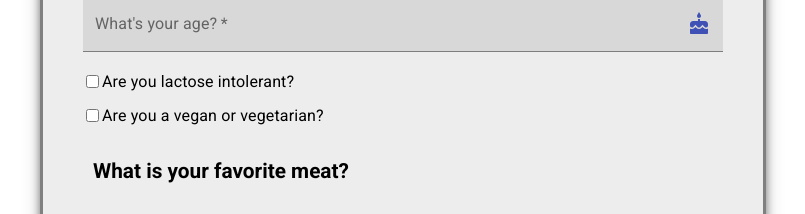
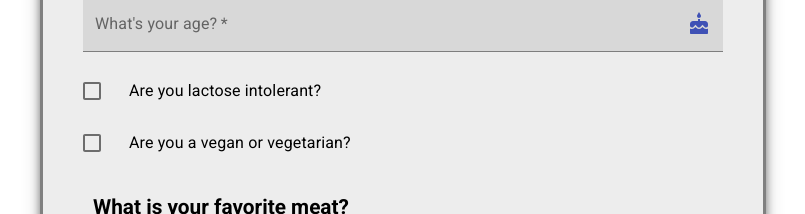
Before and after one commit to SamuelPPlab/Recipe-Explorer, a React (Create React App) app: page /preferences in a window 1280 px wide. Shown: the part 151-365 px from the top of the page, without its empty margins (237-1042 px from the left). Built offline with nearby package versions, Linux system fonts and the light colour scheme; no server answers.

Commit message:
componente checkbox refatorado.

```diff
--- a/src/components/Checkbox.jsx
+++ b/src/components/Checkbox.jsx
@@ -1,29 +1,21 @@
 import React, { useState } from "react";
-import '../css/crossOutText.css'
+import { FormControlLabel, Checkbox } from "@material-ui/core";
 
-const Checkbox = ({ text, onChange = null, startChecked = false, crossOut = false, disable = false }) => {
-  const [checked, setChecked] = useState(startChecked);
-  const classCSS = checked ? 'crossedOutText' : 'normalText';
-
-  const inputProps = {
-    id: text,
-    disabled: disable && checked,
-    type: "checkbox",
-    checked: checked,
-    onChange: ({ target }) => {
-      setChecked(!checked);
-      onChange && onChange(target.id);
-    }
-  };
+const CheckboxItem = ({ text }) => {
+  const [checked, setChecked] = useState(false);
 
   return (
-    <div>
-      <label htmlFor={text} className={ crossOut ? classCSS : ''} >
-        <input {...inputProps} />
-        {text}
-      </label>
-    </div>
+    <FormControlLabel
+      label={text}
+      control={
+        <Checkbox
+          checked={checked}
+          onChange={() => setChecked(!checked)}
+          color="primary"
+        />
+      }
+    />
   );
 }
 
-export default Checkbox;
+export default CheckboxItem;
--- a/src/pages/RecipesInProgress.jsx
+++ b/src/pages/RecipesInProgress.jsx
@@ -3,13 +3,12 @@ import { connect } from "react-redux";
 import { mapDetailsStateToProps } from "../services/mapDetailsStateToProps";
 import { ingredientAndMeasures } from "../services/ingredientAndMeasureConcatenator";
 import { getLocalStorageKey, saveCheckedItem, saveCookedDate } from "../services/localStorage";
-import { isItemChecked } from "../services/isItemChecked";
+import { Checkbox, FormControlLabel, List, ListItem, ListItemIcon } from "@material-ui/core";
 import { progressChecker } from "../services/progressChecker";
 import { Navigate } from "react-router";
 import { useLocation } from "react-router-dom";
 import MainRecipeDetails from "../components/MainRecipeDetails";
 import useLoadDetails from "../customHooks/useLoadDetails";
-import Checkbox from "../components/Checkbox";
 import Loading from "../components/Loading";
 import Button from "../components/Button";
 import ShareMenu from "../components/ShareMenu";
@@ -55,16 +54,6 @@ const RecipesInProgress = ({ loading, ingredients, measures, name, image }) => {
     crossOut: true,
   };
 
-  const ingredientList = texts.map((text, index) => {
-    checkboxProps.startChecked = isItemChecked(text, id);
-    checkboxProps.text = text;
-    return (
-      <div key={`${index}${index}`}>
-        <Checkbox {...checkboxProps} />
-      </div>
-    );
-  });
-
   const finishRecipeProps = {
     id: "finish",
     disabled: lock,
@@ -76,7 +65,19 @@ const RecipesInProgress = ({ loading, ingredients, measures, name, image }) => {
     <div>
       <MainRecipeDetails pathname={pathname} >
         <ShareMenu id={id} pathname={pathname} />
-        {ingredientList}
+        <List>
+          {
+            texts.map((text) => {
+              <ListItem>
+                <ListItemIcon>
+                  <Checkbox
+                    checked
+                  />
+                </ListItemIcon>
+              </ListItem>
+            })
+          }
+        </List>
       </MainRecipeDetails>
       <Button {...finishRecipeProps} />
     </div>
```
